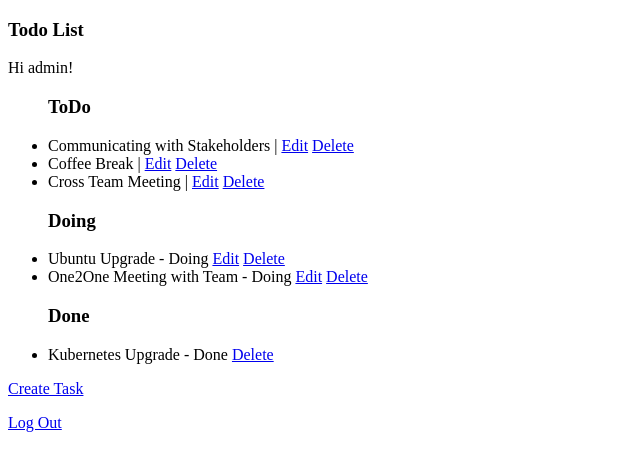
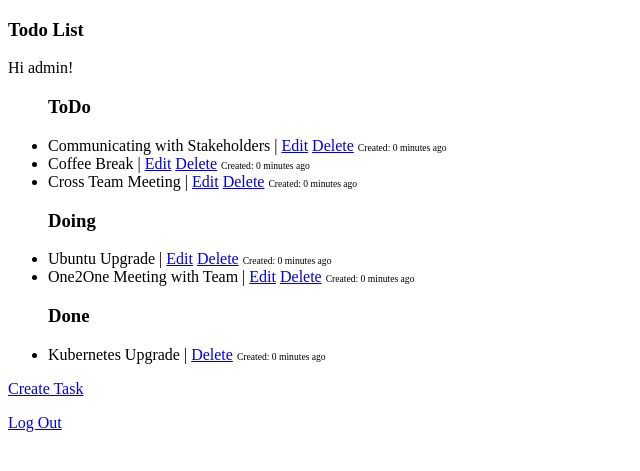
Before and after one commit to vaishnav1423/todoapp_sas, a Django app: page /tasks/ in a window 1280 px wide. Shown: the top 471 px of the page, without its empty margins (0-640 px from the left). Run offline with Django 5.2, Linux system fonts and the light colour scheme; a user stored in the database is signed in; data comes from the database, SQL or seed files in the repository; both versions use the stored data as it was after the commit.

Commit message:
Displaying of TimeSince in Front of Each Task

```diff
--- a/todoapp/templates/task_list.html
+++ b/todoapp/templates/task_list.html
@@ -12,6 +12,10 @@
           {{ task.title }} |
           <a href="{% url 'task-update' task.pk %}">Edit</a>
           <a href="{% url 'task-delete' task.pk %}">Delete</a>
+          <small style="font-size: 60%;">Created: {{ task.created_at|timesince }} ago</small>
+          {% if task.completed_at %}
+          <small style="font-size: 60%;"> , Completed: {{ task.completed_at|timesince }} ago</small>
+          {% endif %}
         </li>
       {% endif %}
     {% endfor %}
@@ -21,9 +25,13 @@
     {% for task in object_list %}
       {% if task.stage == 'doing' %}
         <li>
-          {{ task.title }} - {{ task.get_stage_display }}
+          {{ task.title }} |
           <a href="{% url 'task-update' task.pk %}">Edit</a>
           <a href="{% url 'task-delete' task.pk %}">Delete</a>
+          <small style="font-size: 60%;">Created: {{ task.created_at|timesince}} ago</small>
+          {% if task.completed_at %}
+          <small style="font-size: 60%;">, Completed: {{ task.completed_at|timesince}} ago</small>
+          {% endif %}
         </li>
       {% endif %}
     {% endfor %}
@@ -33,9 +41,13 @@
     {% for task in object_list %}
       {% if task.stage == 'done' %}
         <li>
-          {{ task.title }} - {{ task.get_stage_display }}
+          {{ task.title }} |
           <!-- Edit option disabled for Done tasks -->
           <a href="{% url 'task-delete' task.pk %}">Delete</a>
+          <small style="font-size: 60%;">Created: {{ task.created_at|timesince }} ago</small>
+          {% if task.completed_at %}
+          <small style="font-size: 60%;"> , Completed: {{ task.completed_at|timesince }} ago</small>
+          {% endif %}
         </li>
       {% endif %}
     {% endfor %}
```
Also changed, not shown: db.sqlite3.
